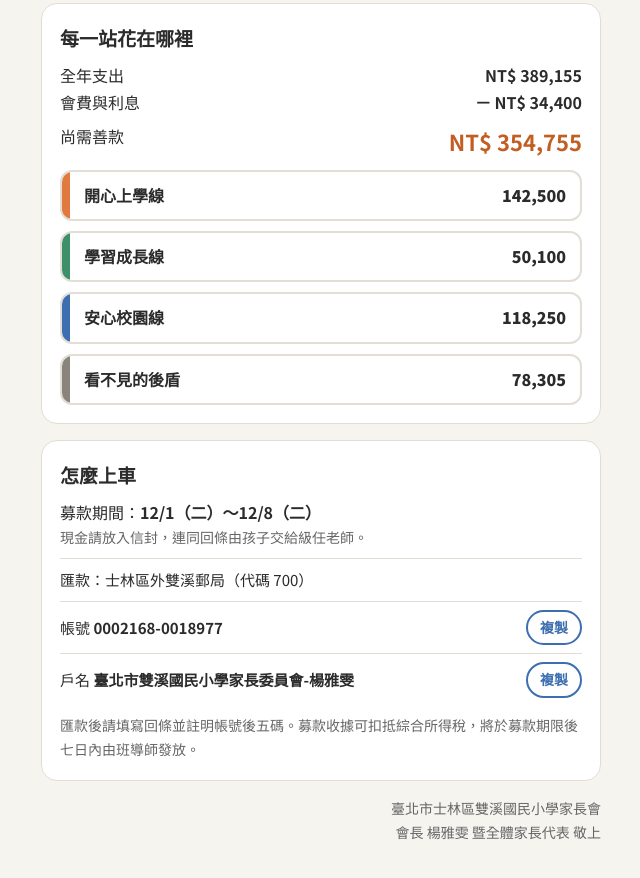
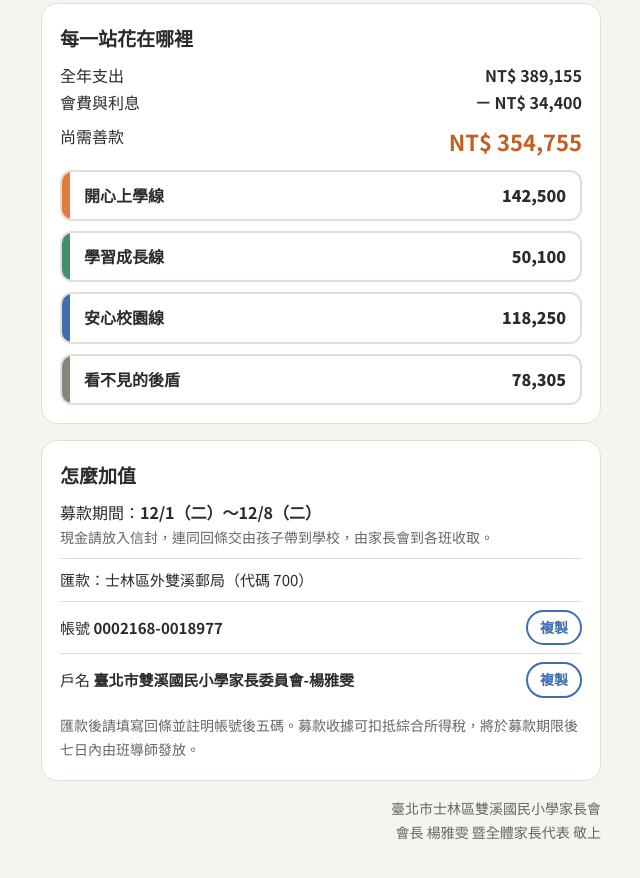
Before and after one commit to sses-pta/fundraising, a plain HTML site: page index.html in a window 1280 px wide. Shown: the part 551-1429 px from the top of the page, without its empty margins (319-959 px from the left). Drawn offline with Linux system fonts and the light colour scheme.

Commit message:
Update index.html from index1127.html

```diff
--- a/index.html
+++ b/index.html
@@ -64,9 +64,9 @@ summary{cursor:pointer;padding:10px 14px;font-weight:900;display:flex;justify-co
   </section>
 
   <section class="card">
-    <h2>怎麼上車</h2>
+    <h2>怎麼加值</h2>
     <div>募款期間：<b>12/1（二）～12/8（二）</b></div>
-    <div class="mut" style="margin-bottom:8px">現金請放入信封，連同回條由孩子交給級任老師。</div>
+    <div class="mut" style="margin-bottom:8px">現金請放入信封，連同回條交由孩子帶到學校，由家長會到各班收取。</div>
     <div class="acct"><span>匯款：士林區外雙溪郵局（代碼 700）</span></div>
     <div class="acct"><span>帳號 <b id="no">0002168-0018977</b></span><button class="copy" data-t="0002168-0018977">複製</button></div>
     <div class="acct"><span>戶名 <b id="nm">臺北市雙溪國民小學家長委員會-楊雅雯</b></span><button class="copy" data-t="臺北市雙溪國民小學家長委員會-楊雅雯">複製</button></div>
```
